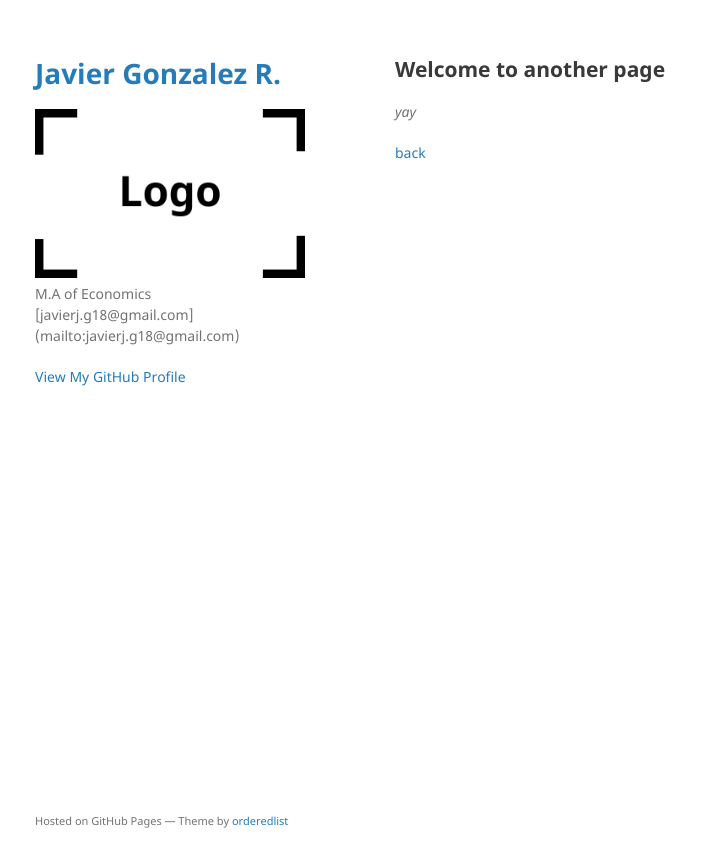
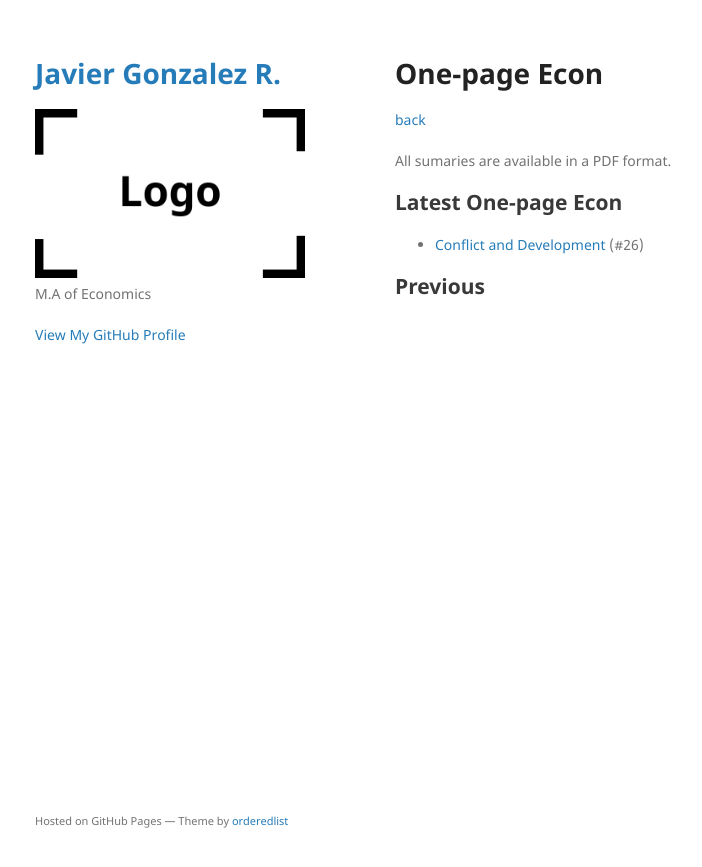
Before and after one commit to jjgecon/jjgecon.github.io, a Jekyll site: the page built from one-pageecon.md, in a window 1280 px wide. Shown: the top 867 px of the page, without its empty margins (175-877 px from the left). Built offline with Jekyll 4.4.1, drawn with Linux system fonts in a browser that asks for light colours; our own code applies the rules of GitHub Pages for plain Markdown files.

Commit message:
Signed-off-by: jjgecon <javierj.g18@gmail.com>

```diff
--- a/_config.yml
+++ b/_config.yml
@@ -1,6 +1,6 @@
 title: Javier Gonzalez R.
 logo: /assets/img/logo.png
-description: M.A of Economics [javierj.g18@gmail.com](mailto:javierj.g18@gmail.com)
+description: M.A of Economics
 show_downloads: false
 google_analytics:
 theme: jekyll-theme-minimal
--- a/one-pageecon.md
+++ b/one-pageecon.md
@@ -2,8 +2,14 @@
 layout: default
 ---
 
-## Welcome to another page
-
-_yay_
+# One-page Econ
 
 [back](./)
+
+All sumaries are available in a PDF format.
+
+## Latest One-page Econ
+
+- [Conflict and Development](https://jjgecon.github.io/assets/files/Conflict%20and%20Development%20(Ray%202017).pdf) (#26)
+
+## Previous
```
